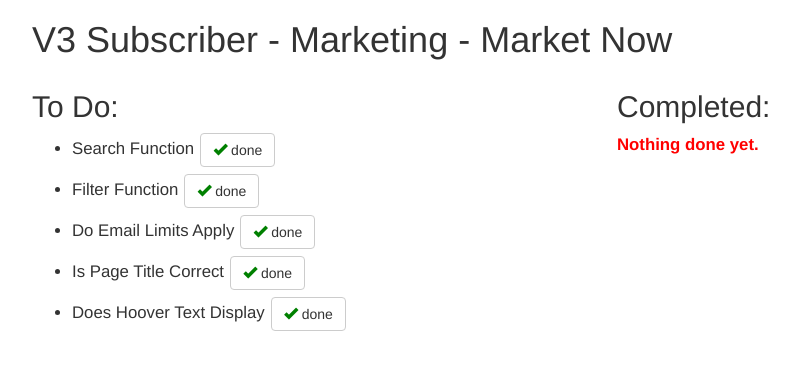
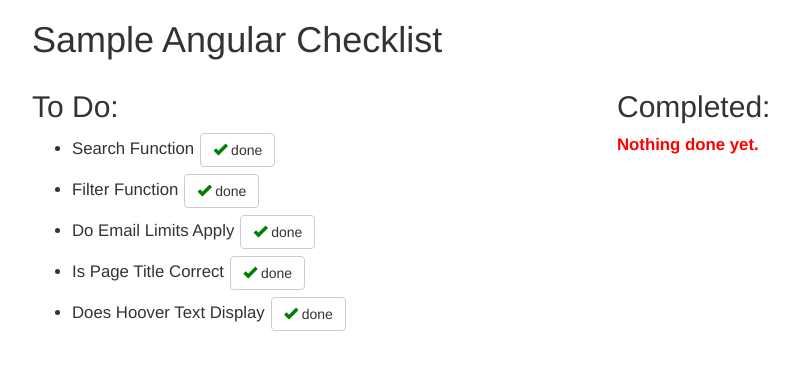
Before and after one commit to alankelsey/AngularChecklist, a plain HTML site: page index.html in a window 1280 px wide. Shown: the whole page, without its empty margins (38-837 px from the left). Drawn offline with Linux system fonts and the light colour scheme.

Commit message:
Update index.html
updated text for tests

```diff
--- a/index.html
+++ b/index.html
@@ -1,7 +1,7 @@
 <!doctype html>
 <html lang="en">
   <head>
-    <title> Test Manager</title>
+    <title>Test Manager</title>
     <meta name="viewport" content="width=device-width, initial-scale=1">
     <link rel="stylesheet" href="styles/bootstrap.min.css">
     <script src="angular.min.js"></script>
@@ -26,7 +26,7 @@
   </head>
 <body ng-app="taskListCheckOff">
   <div class="container">
-  <h1>V3 Subscriber - Marketing - Market Now</h1>
+  <h1>Sample Angular Checklist</h1>
 
   <div class="row">
 
```
